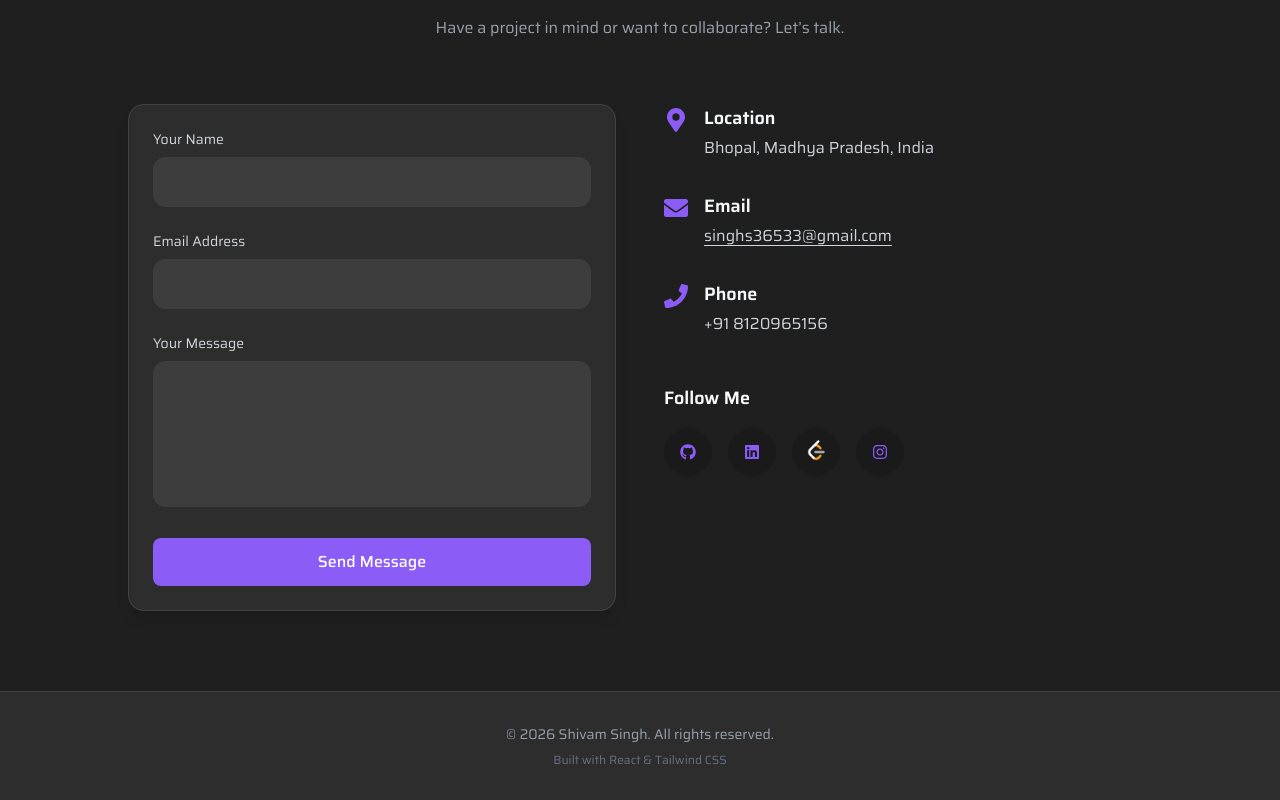
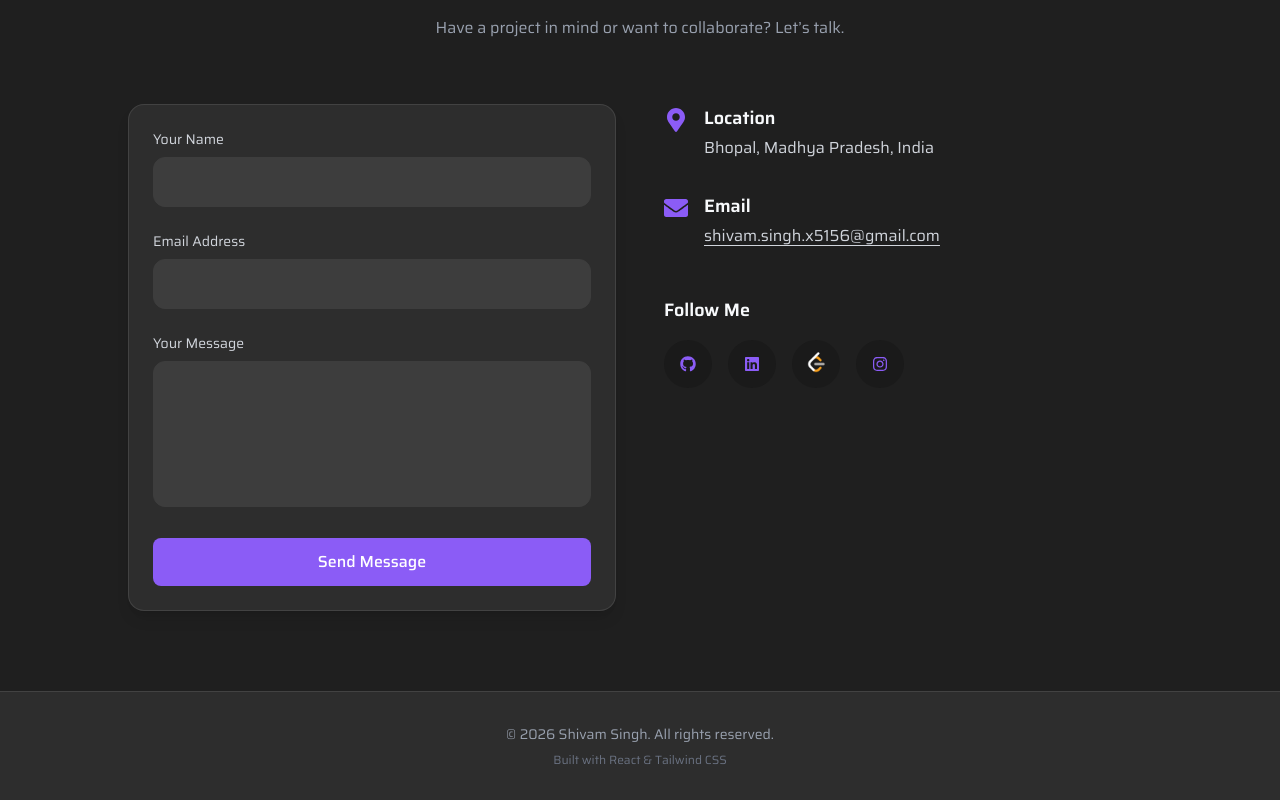
Before and after one commit to Shivam5156/shivam-portfolio, a React (Vite) app in the folder frontend/: page / in a window 1280 px wide. Shown: the part 3595-4395 px from the top of the page. Built offline with nearby package versions, Linux system fonts and the light colour scheme; no server answers.

Commit message:
update mail

```diff
--- a/frontend/src/component/Contact.jsx
+++ b/frontend/src/component/Contact.jsx
@@ -147,24 +147,14 @@ function Contact() {
               <div>
                 <h3 className="text-base sm:text-lg font-semibold mb-1">Email</h3>
                 <a
-                  href="mailto:singhs36533@gmail.com"
+                  href="mailto:shivam.singh.x5156@gmail.com"
                   className="text-gray-300 hover:text-purple underline underline-offset-4 text-sm sm:text-base"
                 >
-                  singhs36533@gmail.com
+                  shivam.singh.x5156@gmail.com
                 </a>
               </div>
             </div>
 
-            {/* Phone */}
-            <div className="flex items-start gap-4">
-              <FaPhone className="text-purple text-xl sm:text-2xl mt-1" />
-              <div>
-                <h3 className="text-base sm:text-lg font-semibold mb-1">Phone</h3>
-                <p className="text-gray-300 text-sm sm:text-base">
-                  +91 8120965156
-                </p>
-              </div>
-            </div>
 
             {/* Social Links */}
             <div className="pt-4">
```
